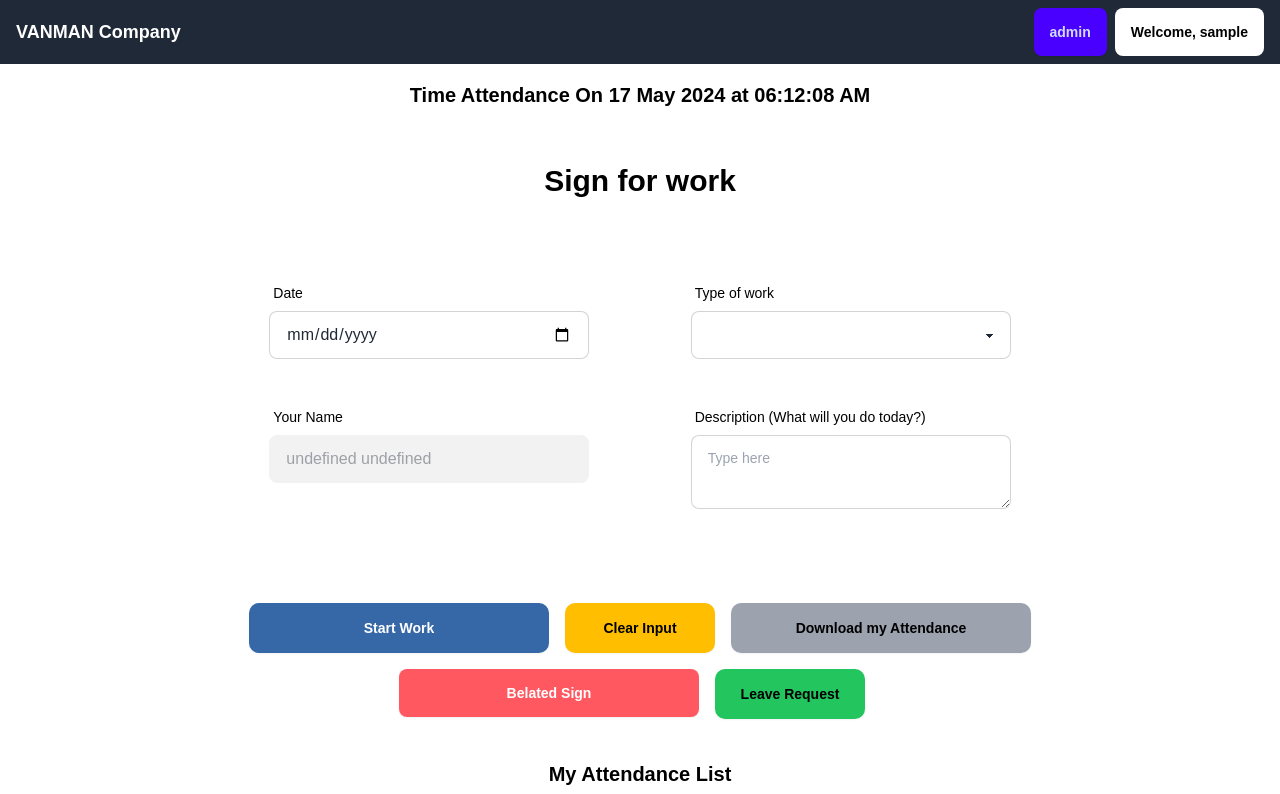
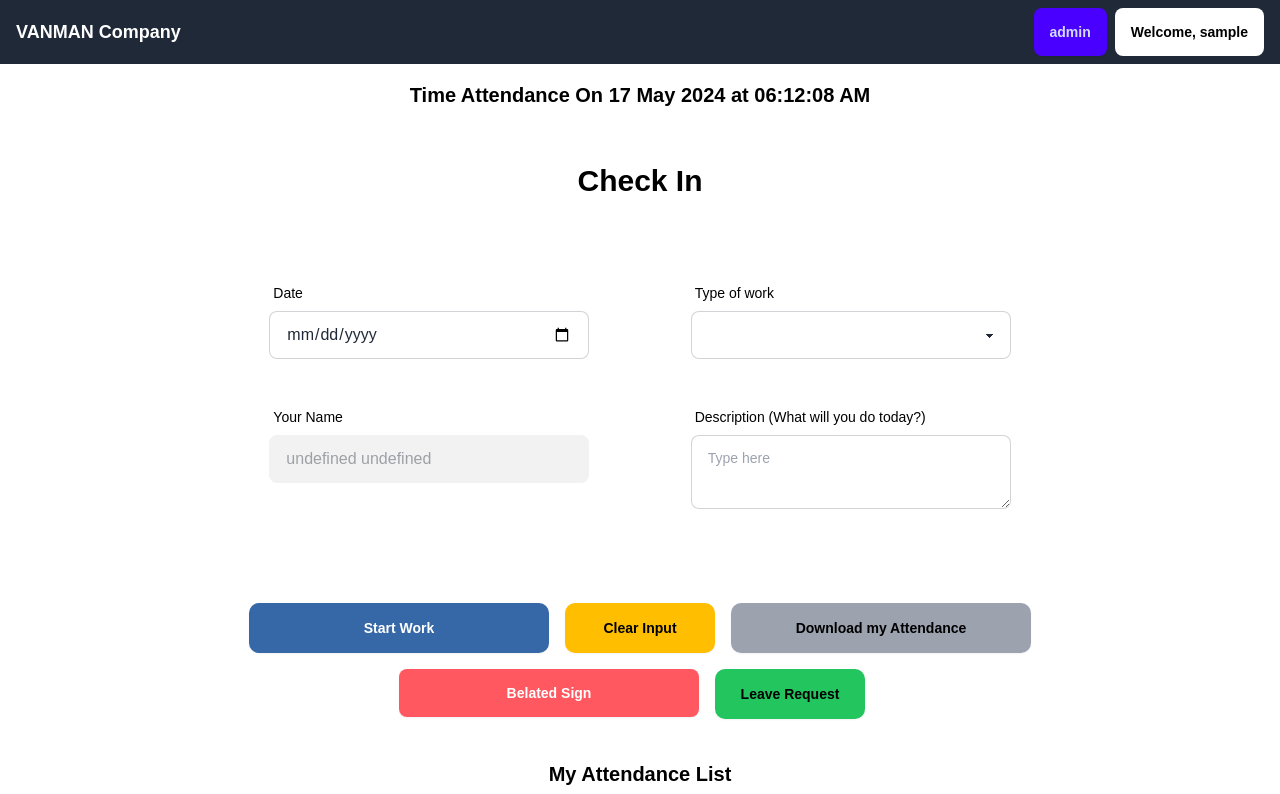
Before and after one commit to vanmanDev/frontendVANMAN, a Vue app: page /home in a window 1280 px wide. Shown: the top 794 px of the page. Built offline with nearby package versions, Linux system fonts and the light colour scheme; no server answers; sample sign-in values are in the browser's storage; what tailwindcss-animated would draw is missing.

Commit message:
Update HomePage.vue

```diff
--- a/src/views/HomePage.vue
+++ b/src/views/HomePage.vue
@@ -12,7 +12,7 @@
                             Time Attendance On {{ formatDate(server_date)  }} at {{ format_time(server_time) }}
                         </div>
                     </div>
-                    <div id="titlebox" class="py-[32px] text-black font-bold text-[30px] w-[100%] text-center">Sign for work <br>{{user.first_name}} {{user.last_name}}</div>
+                    <div id="titlebox" class="py-[32px] text-black font-bold text-[30px] w-[100%] text-center">Check In <br>{{user.first_name}} {{user.last_name}}</div>
                     <div id="form" class="w-full mt-10">
                         <form action="" class="px-[40px] flex justify-evenly flex-wrap">
                             <label class="form-control w-full max-w-xs">
```
